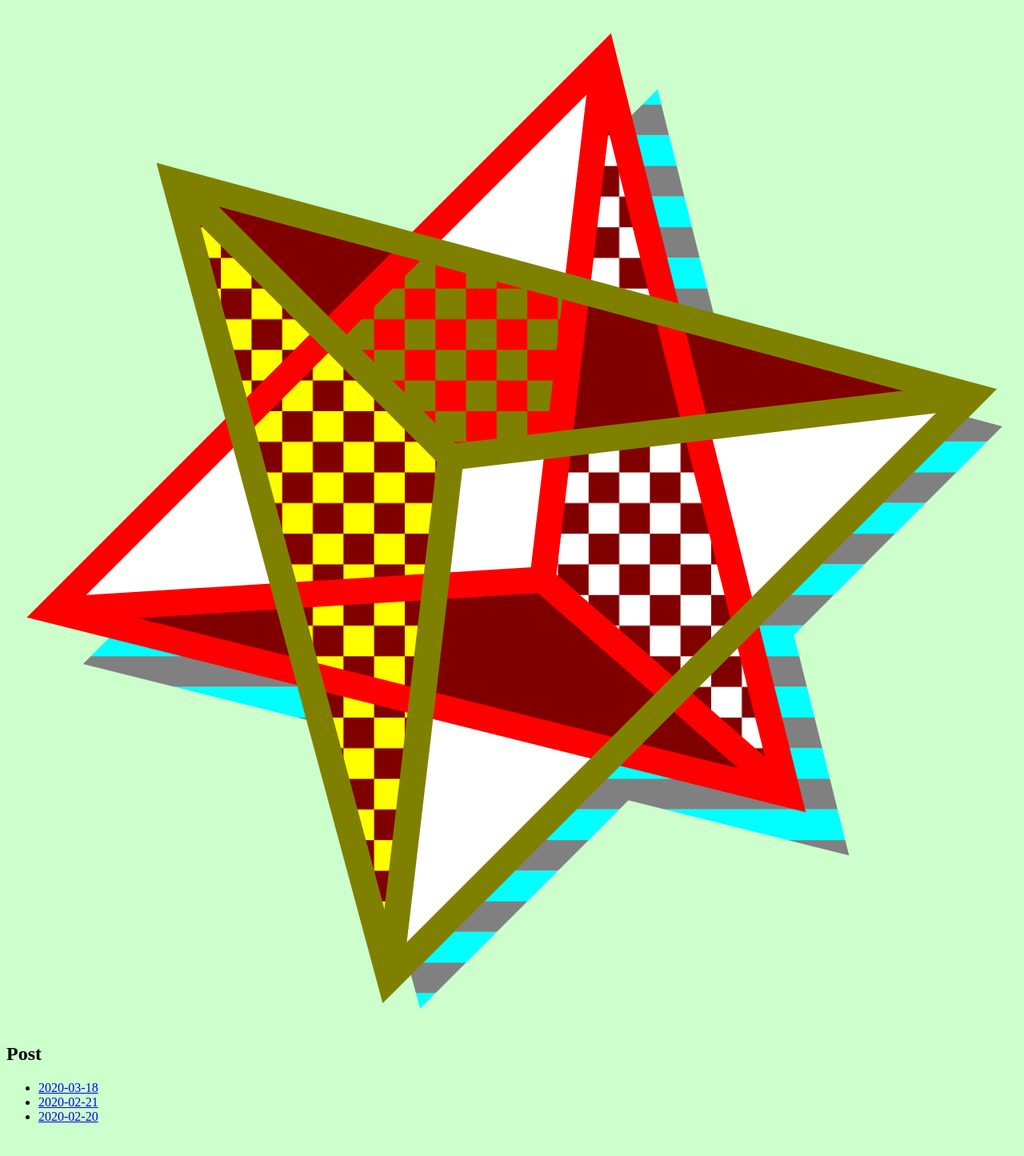
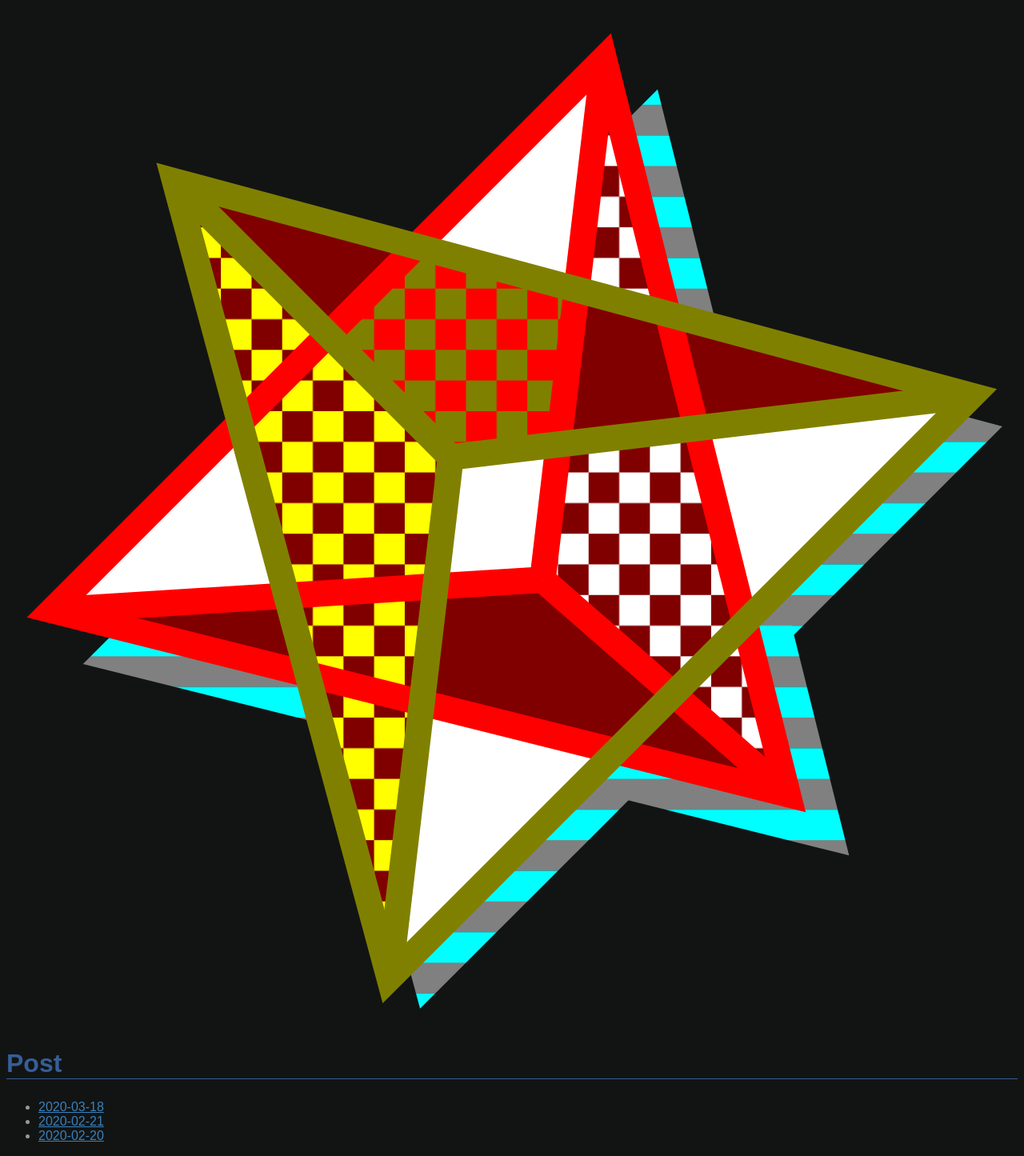
Before and after one commit to Salenzo/salenzo.github.io, a PHP site: page /index.html in a window 1280 px wide. Shown: the whole page at 80% size. Before the commit the page ends 1403 px from the top, so only its background shows below. Run offline with PHP 8.4, Linux system fonts and the light colour scheme.

Commit message:
main.css

```diff
--- a/assets/css/main.css
+++ b/assets/css/main.css
@@ -1,4 +1,28 @@
 body {
-  background-color: #ccffcc; }
+	background-color: #121414;
+	font-family: Arial, Helvetica, sans-serif;
+}
+
+h1,
+h2 {
+	color: #375e97;
+	font-size: 2em;
+	font-family: Arial, Helvetica, sans-serif;
+	border-bottom: 1px solid #375e97;
+}
+
+a:link,
+a:visited {
+	color: #3981bd;
+}
+
+p,
+li {
+	color: #9b9892;
+}
+
+div {
+	color: #9b9895;
+}
 
 /*# sourceMappingURL=main.css.map */
```
